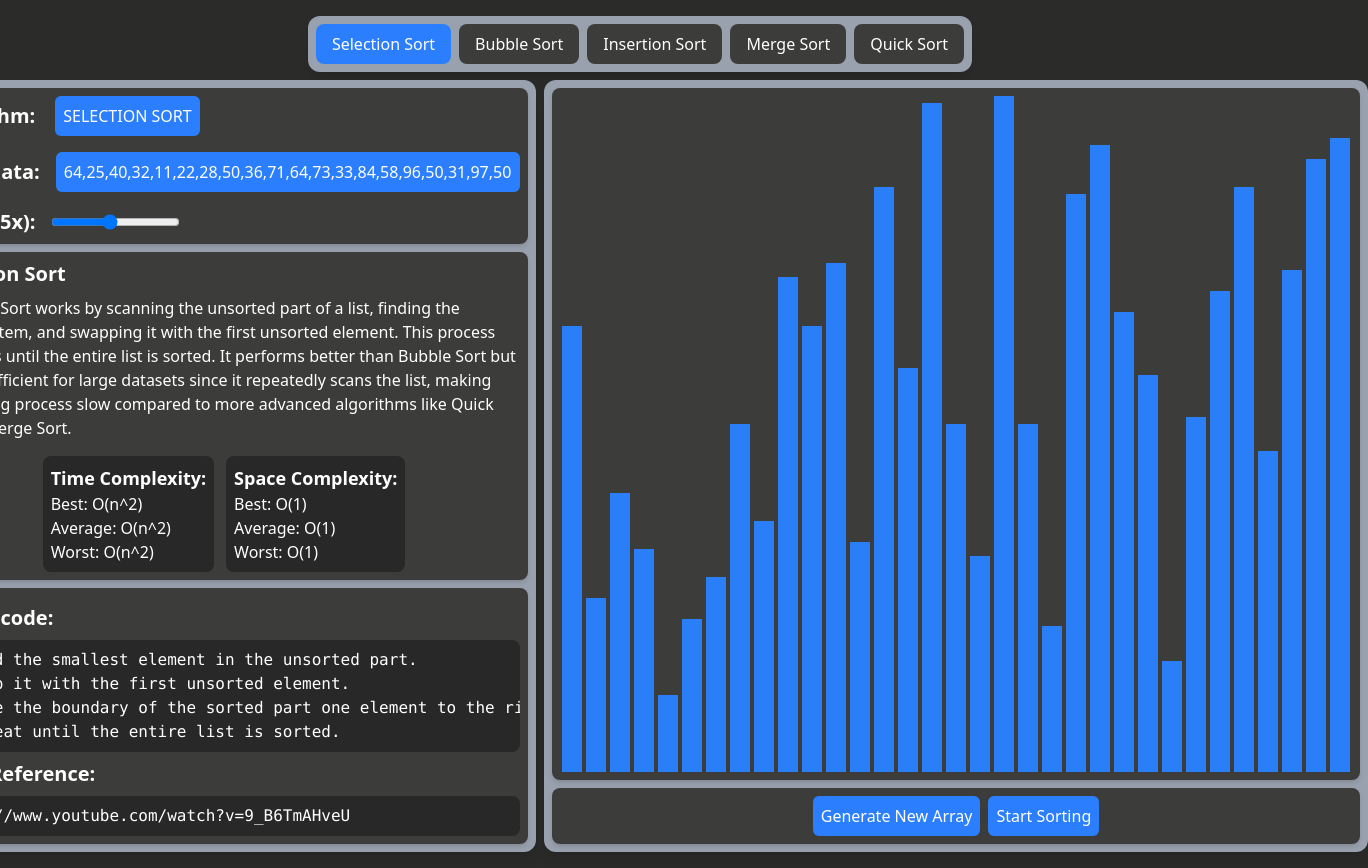
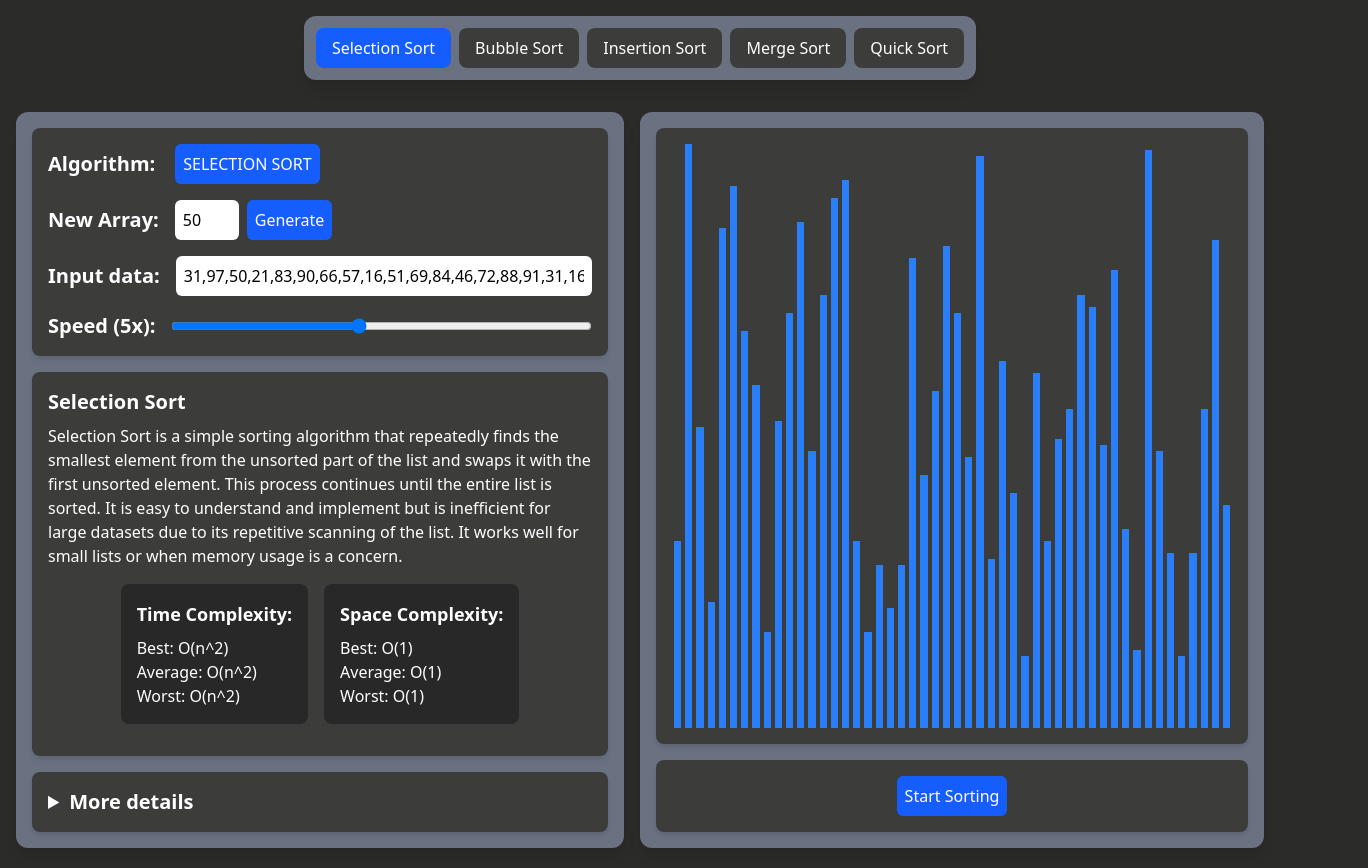
Before and after one commit to ErArbazAnsari/AlgoVisualizer, a React (Vite) app: page / in a window 1280 px wide. Shown: the whole page, 1368 px wide, since content can reach past the window. Built offline with nearby package versions, Linux system fonts and the light colour scheme.

Commit message:
new major update

```diff
--- a/src/App.jsx
+++ b/src/App.jsx
@@ -3,7 +3,7 @@ import AlgoVisualizer from "./components/AlgoVisualizer";
 
 function App() {
     return (
-        <div className="m-2">
+        <div>
             <AlgoVisualizer />
         </div>
     );
--- a/src/components/AlgoVisualizer.jsx
+++ b/src/components/AlgoVisualizer.jsx
@@ -34,7 +34,7 @@ const AlgoVisualizer = () => {
             average_SC: "O(1)",
             worst_SC: "O(1)",
             description:
-                "Selection Sort works by scanning the unsorted part of a list, finding the smallest item, and swapping it with the first unsorted element. This process continues until the entire list is sorted. It performs better than Bubble Sort but is still inefficient for large datasets since it repeatedly scans the list, making the sorting process slow compared to more advanced algorithms like Quick Sort or Merge Sort.",
+                "Selection Sort is a simple sorting algorithm that repeatedly finds the smallest element from the unsorted part of the list and swaps it with the first unsorted element. This process continues until the entire list is sorted. It is easy to understand and implement but is inefficient for large datasets due to its repetitive scanning of the list. It works well for small lists or when memory usage is a concern.",
             sudo_code: `1. Find the smallest element in the unsorted part.
 2. Swap it with the first unsorted element.
 3. Move the boundary of the sorted part one element to the right.
@@ -96,6 +96,7 @@ const AlgoVisualizer = () => {
         },
     ];
     const [currentIndices, setCurrentIndices] = useState([]);
+    const [arraySize, setArraySize] = useState(50);
 
     // random value generator
     function valueGenerator(min, max) {
@@ -104,7 +105,7 @@ const AlgoVisualizer = () => {
     // getValue - random
     function getValues() {
         const initialData = [];
-        for (let i = 0; i < 33; i++) {
+        for (let i = 0; i < arraySize; i++) {
             initialData.push(valueGenerator(10, 100));
         }
         setData(initialData);
@@ -308,18 +309,19 @@ const AlgoVisualizer = () => {
     }, []);
 
     return (
-        <div className="flex flex-col gap-2 flex-1 p-2 bg-[#2b2b2a]">
-            <div className="choose-alg flex justify-center">
-                <div className="flex gap-2 p-2 bg-gray-400 rounded-xl shadow-lg">
+        <div className="flex flex-col gap-4 p-4 bg-[#2b2b2a] min-h-screen">
+            {/* Select any algo */}
+            <div className="choose-alg flex justify-center mb-4">
+                <div className="flex flex-wrap gap-2 p-3 bg-gray-500 rounded-xl shadow-lg">
                     {["selection", "bubble", "insertion", "merge", "quick"].map(
                         (algo) => (
                             <button
                                 key={algo}
                                 className={`p-2 px-4 rounded-lg text-white ${
                                     sortingAlgo === algo
-                                        ? "bg-blue-500"
+                                        ? "bg-blue-600"
                                         : "bg-[#3c3c3a]"
-                                } cursor-pointer transition-all duration-100`}
+                                } cursor-pointer transition-all duration-200 sm:text-sm md:text-base`}
                                 onClick={() => setSortingAlgo(algo)}
                             >
                                 {algo.charAt(0).toUpperCase() + algo.slice(1)}{" "}
@@ -329,18 +331,50 @@ const AlgoVisualizer = () => {
                     )}
                 </div>
             </div>
-            <div className="visualization flex flex-col lg:flex-row justify-center w-full gap-2">
-                <div className="details w-full flex gap-2 p-2 bg-gray-400 rounded-xl flex-col shadow-lg lg:max-w-1/2">
-                    <div className="inputs bg-[#3c3c3b] p-2 rounded-lg text-white flex gap-4 flex-col shadow-md">
-                        <p className="flex gap-5 items-center">
+
+            {/* Visualization Section */}
+            <div className="visualization flex flex-col lg:flex-row justify-center w-full gap-4 ">
+                {/* Details Section */}
+                <div className="details w-full flex gap-4 p-4 bg-gray-500 rounded-xl flex-col shadow-lg lg:max-w-[50%]">
+                    <div className="inputs bg-[#3c3c3b] p-4 rounded-lg text-white flex flex-col gap-4 shadow-md">
+                        <p className="flex flex-col sm:flex-row gap-5 items-center">
                             <span className="text-xl font-bold">
                                 Algorithm:{" "}
                             </span>
-                            <span className="bg-blue-500 text-white p-2 rounded-md">
+                            <span className="bg-blue-600 text-white p-2 rounded-md">
                                 {sortingAlgo.toUpperCase()} SORT
                             </span>
                         </p>
-                        <p className="flex gap-4 items-center">
+                        <p className="flex flex-col sm:flex-row gap-4 items-center">
+                            <label
+                                htmlFor="generate"
+                                className="text-xl font-bold"
+                            >
+                                New Array:
+                            </label>
+                            <span className="flex gap-2 items-center">
+                                <input
+                                    value={arraySize}
+                                    onChange={(e) => {
+                                        setArraySize(e.target.value);
+                                        // getValues();
+                                    }}
+                                    type="number"
+                                    name="arraySize"
+                                    id="arraySize"
+                                    className="w-16 bg-white p-2 rounded-md text-black"
+                                />
+                                <button
+                                    className="bg-blue-600 p-2 rounded-md hover:bg-blue-700 transition-all duration-200 cursor-pointer active:bg-blue-600"
+                                    onClick={() => {
+                                        getValues();
+                                    }}
+                                >
+                                    Generate
+                                </button>
+                            </span>
+                        </p>
+                        <p className="flex flex-col sm:flex-row gap-4 items-center">
                             <label htmlFor="data" className="text-xl font-bold">
                                 Input data:
                             </label>
@@ -349,16 +383,18 @@ const AlgoVisualizer = () => {
                                 name="data"
                                 id="data"
                                 value={data}
-                                className="bg-blue-500 text-white p-2 rounded-md flex-1"
+                                className="bg-white text-black p-2 rounded-md flex-1"
                                 onChange={(e) => {
                                     const newData = e.target.value
                                         .split(",")
                                         .map(Number);
                                     setData(newData);
+                                    setArraySize(newData.length);
                                 }}
                             />
                         </p>
-                        <p className="flex gap-4 items-center">
+
+                        <p className="flex flex-col sm:flex-row gap-4 items-center">
                             <label
                                 htmlFor="speed"
                                 className="text-xl font-bold"
@@ -372,28 +408,29 @@ const AlgoVisualizer = () => {
                                 id="speed"
                                 min={1}
                                 max={10}
+                                className="flex-1"
                                 onChange={(e) => setSpeedValue(e.target.value)}
                             />
                         </p>
                     </div>
-                    <div className="algo-details bg-[#3c3c3b] p-2 rounded-lg text-white flex flex-col shadow-md">
+                    <div className="algo-details bg-[#3c3c3b] p-4 rounded-lg text-white flex flex-col shadow-md">
                         {algoDetails.map((currentAlgo) => {
                             if (currentAlgo.algo === sortingAlgo) {
                                 return (
                                     <div key={currentAlgo.id}>
-                                        <h3 className="text-xl font-bold">
+                                        <h3 className="text-xl font-bold mb-2">
                                             {currentAlgo.algo
                                                 .charAt(0)
                                                 .toUpperCase() +
                                                 currentAlgo.algo.slice(1)}{" "}
                                             Sort
                                         </h3>
-                                        <p className="mt-2">
+                                        <p className="mb-4">
                                             {currentAlgo.description}
                                         </p>
-                                        <div className="mt-4 flex gap-3 justify-center">
-                                            <div className="bg-[#282828] p-2 rounded-lg">
-                                                <h2 className="text-lg font-semibold">
+                                        <div className="flex flex-col sm:flex-row gap-4 justify-center mb-4">
+                                            <div className="bg-[#282828] p-4 rounded-lg">
+                                                <h2 className="text-lg font-semibold mb-2">
                                                     Time Complexity:
                                                 </h2>
                                                 <p>
@@ -408,8 +445,8 @@ const AlgoVisualizer = () => {
                                                     {currentAlgo.worst_TC}
                                                 </p>
                                             </div>
-                                            <div className=" bg-[#282828] p-2 rounded-lg">
-                                                <h2 className="text-lg font-semibold">
+                                            <div className="bg-[#282828] p-4 rounded-lg">
+                                                <h2 className="text-lg font-semibold mb-2">
                                                     Space Complexity:
                                                 </h2>
                                                 <p>
@@ -430,9 +467,15 @@ const AlgoVisualizer = () => {
                             }
                         })}
                     </div>
-                    <div className="algo-details bg-[#3c3c3b] p-2 rounded-lg text-white flex flex-col shadow-md">
-                        <h2 className="text-xl font-bold my-2">Pseudocode:</h2>
-                        <pre className="bg-[#282828] p-2 rounded-lg overflow-auto">
+                    <div className="algo-details bg-[#3c3c3b] p-4 rounded-lg text-white flex flex-col shadow-md">
+                        <details>
+                            <summary className="text-xl font-bold cursor-pointer">
+                                More details
+                            </summary>
+                            <h2 className="text-xl font-bold my-2">
+                                Pseudocode:
+                            </h2>
+                            <pre className="bg-[#282828] p-4 rounded-lg overflow-auto">
                                 {algoDetails.map((algorithm) => {
                                     if (algorithm.algo === sortingAlgo) {
                                         return (
@@ -446,7 +489,7 @@ const AlgoVisualizer = () => {
                             <h2 className="text-xl font-bold my-2">
                                 Video Reference:
                             </h2>
-                        <pre className="bg-[#282828] p-2 rounded-lg overflow-auto">
+                            <pre className="bg-[#282828] p-4 rounded-lg overflow-auto">
                                 {algoDetails.map((algorithm) => {
                                     if (algorithm.algo === sortingAlgo) {
                                         return (
@@ -463,10 +506,13 @@ const AlgoVisualizer = () => {
                                     }
                                 })}
                             </pre>
+                        </details>
                     </div>
                 </div>
-                <div className="graph w-full flex gap-2 p-2 bg-gray-400 rounded-xl flex-col flex-1 shadow-lg lg:max-w-3/4">
-                    <div className="graph bg-[#3c3c3b] p-2 rounded-lg text-white flex flex-1 shadow-md">
+
+                {/* Graph Section */}
+                <div className="graph w-full flex gap-4 p-4 bg-gray-500 rounded-xl flex-col flex-1 shadow-lg lg:max-w-[50%]">
+                    <div className="graph bg-[#3c3c3b] p-4 rounded-lg text-white flex flex-1 shadow-md">
                         {data.map((value, index) => {
                             const maxValue = Math.max(...data);
                             const heightPercentage = (value / maxValue) * 100;
@@ -488,17 +534,9 @@ const AlgoVisualizer = () => {
                             );
                         })}
                     </div>
-                    <div className="controls bg-[#3c3c3b] p-2 rounded-lg text-white flex justify-center shadow-md gap-2">
+                    <div className="controls bg-[#3c3c3b] p-4 rounded-lg text-white flex justify-center shadow-md gap-4">
                         <button
-                            className="bg-blue-500 p-2 rounded-md hover:bg-blue-600 transition-all duration-100 cursor-pointer active:bg-blue-500"
-                            onClick={() => {
-                                getValues();
-                            }}
-                        >
-                            Generate New Array
-                        </button>
-                        <button
-                            className="bg-blue-500 p-2 rounded-md hover:bg-blue-600 transition-all duration-100 cursor-pointer active:bg-blue-500"
+                            className="bg-blue-600 p-2 rounded-md hover:bg-blue-700 transition-all duration-200 cursor-pointer active:bg-blue-600"
                             onClick={() => {
                                 handleSort();
                             }}
```
Lines whose indentation alone changed are shown as unchanged.
